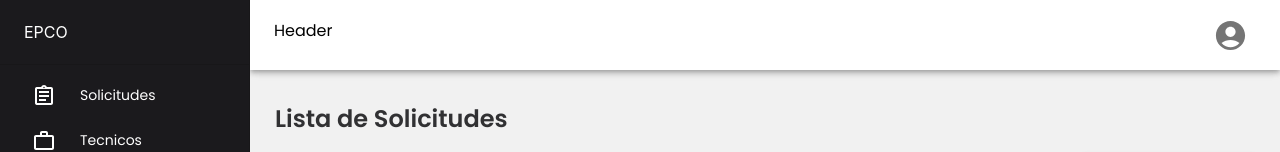
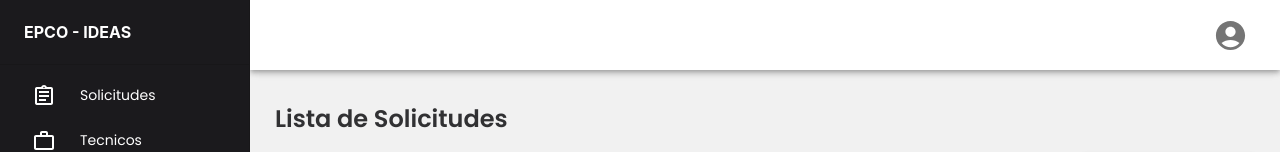
Before and after one commit to Fisi-projects/EPCO-IDEAS-front, a React (Vite) app: page / in a window 1280 px wide. Shown: the top 152 px of the page. Built offline with nearby package versions, Linux system fonts and the light colour scheme; no server answers; sample sign-in values are in the browser's storage.

Commit message:
remove placeholder side bar

```diff
--- a/src/components/Sidebar/Sidebar.jsx
+++ b/src/components/Sidebar/Sidebar.jsx
@@ -52,7 +52,7 @@ export default function Sidebar() {
       >
         <Toolbar sx={{ height: "70px", display: "flex", justifyContent: "space-between" }}>
           <Typography variant="h5" noWrap component="div" color="black">
-            Header
+
           </Typography>
 
           {/* Usuario y Menú Desplegable */}
@@ -98,7 +98,7 @@ export default function Sidebar() {
         variant="permanent"
         anchor="left"
       >
-        <Toolbar>EPCO</Toolbar>
+        <Toolbar><strong>EPCO - IDEAS</strong> </Toolbar>
         <Divider />
         <List>
           {["Solicitudes", "Tecnicos", "Almacen"].map((text) => (
```
